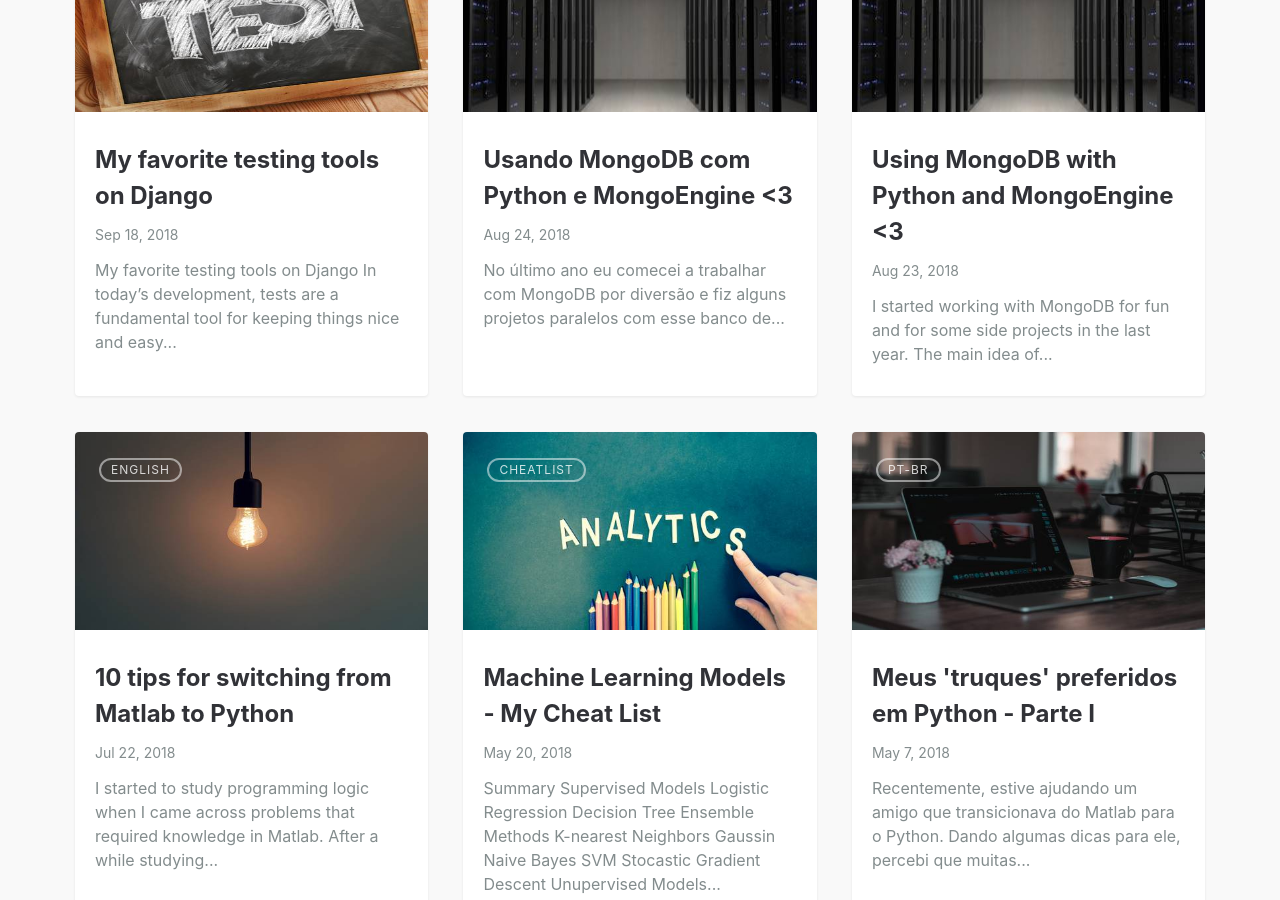
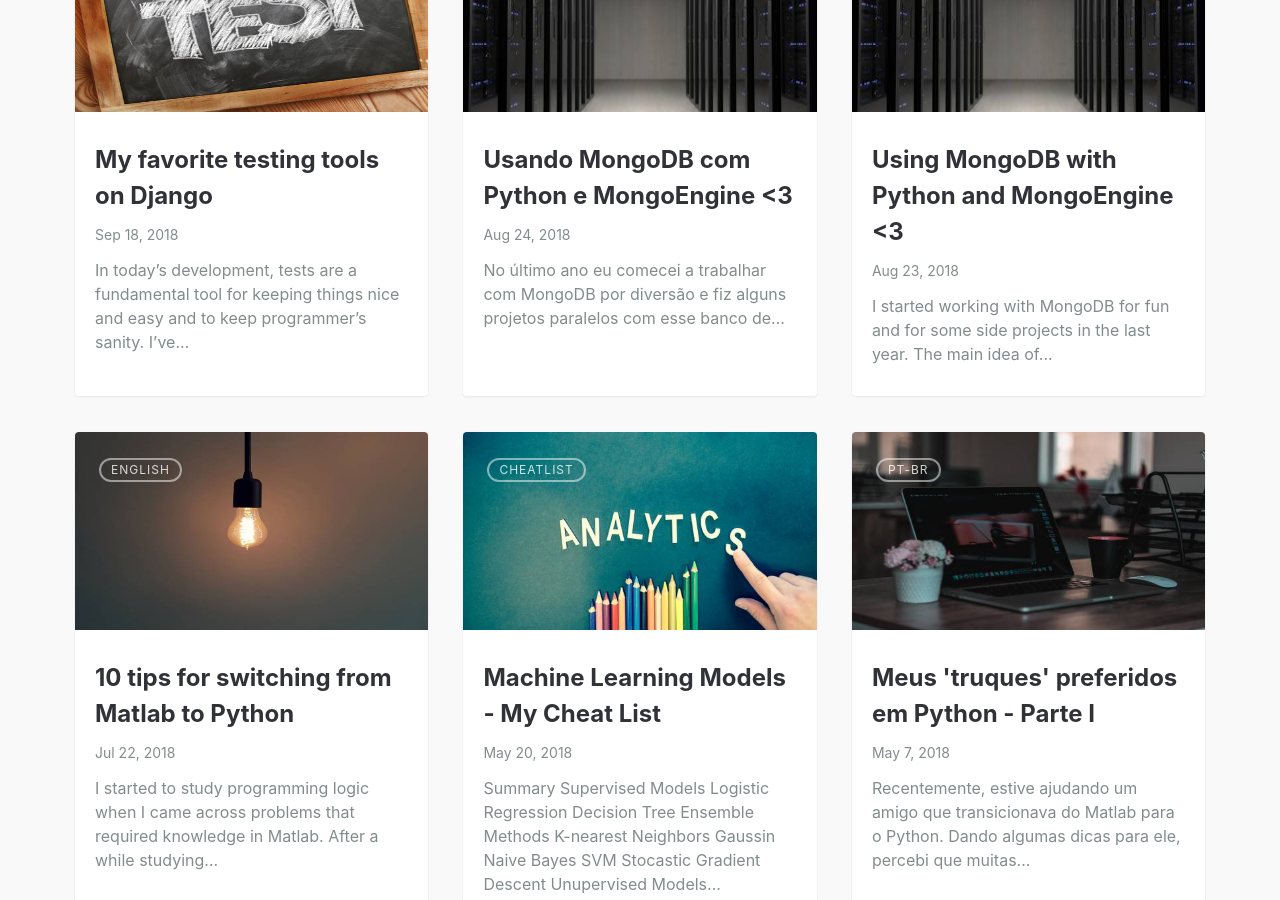
Before and after one commit to leportella/v3, a Jekyll site: the page built from index.md, in a window 1280 px wide and 900 px high, scrolled down 743 px. Built offline with Jekyll 4.4.1, drawn with Linux system fonts in a browser that asks for light colours.

Commit message:
removing title

```diff
--- a/_posts/2018-09-18-my-favorite-testing-tools.md
+++ b/_posts/2018-09-18-my-favorite-testing-tools.md
@@ -15,9 +15,6 @@ tags:
 featured-img: board-chalk-chalkboard-459793
 last_modified_at: 2018-09-18T12:28:52-05:00
 ---
-
-
-# My favorite testing tools on Django
 
 In today's development, tests are a fundamental tool for keeping things nice and easy and to keep programmer's sanity.
 I've been
```
